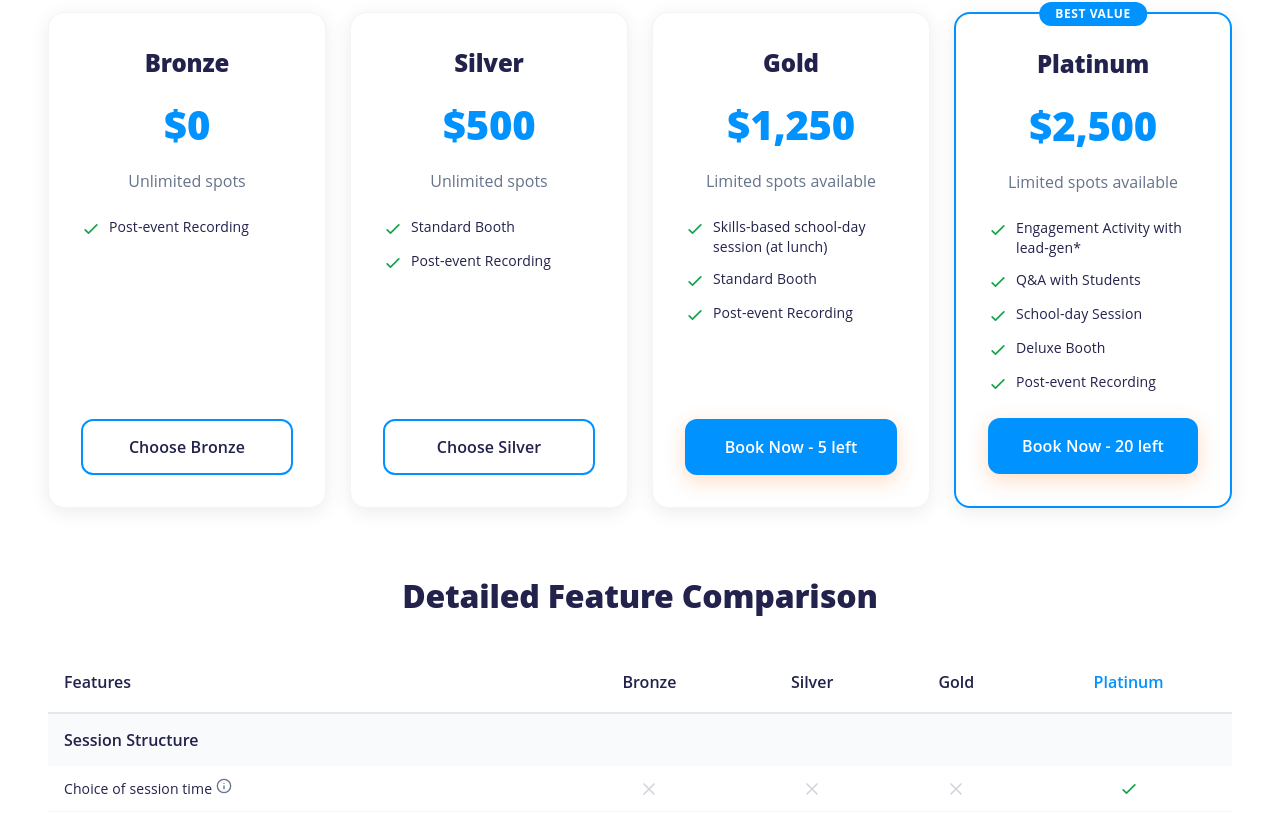
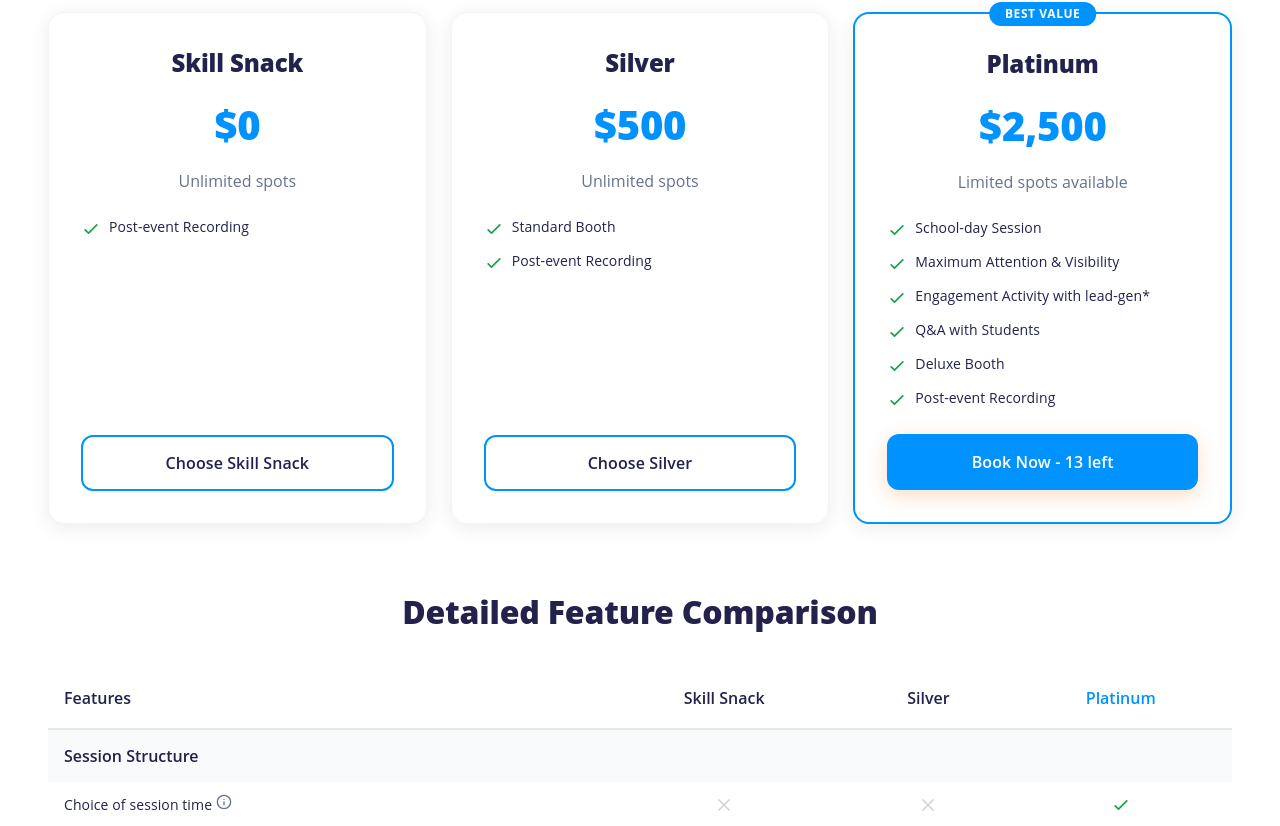
Before and after one commit to damianstory/board_facing_careerlaunch101, a Next.js app: page / in a window 1280 px wide. Shown: the part 2877-3703 px from the top of the page. Built offline with nearby package versions, Linux system fonts and the light colour scheme.

Commit message:
Refactor Tiers component and data structure for clarity
- Removed 'freelancer' tier and adjusted related features accordingly.
- Updated tier names and availability for improved consistency.
- Revised FAQ entry to remove specific references to 'freelancer' sessions.

```diff
--- a/src/components/sections/Tiers.tsx
+++ b/src/components/sections/Tiers.tsx
@@ -60,7 +60,6 @@ interface ComparisonFeature {
     name: string | React.ReactNode
     intern: boolean | string
     apprentice: boolean | string
-    freelancer: boolean | string
     specialist: boolean | string
   }[]
 }
@@ -82,7 +81,7 @@ export const Tiers: React.FC = () => {
     if (tier.availability === 'unlimited') {
       return 'Unlimited spots'
     }
-    if (tier.id === 'freelancer' || tier.id === 'specialist' || tier.id === 'generalist') {
+    if (tier.id === 'specialist' || tier.id === 'generalist') {
       return 'Limited spots available'
     }
     return `Only ${tier.availability} spots remaining`
@@ -110,28 +109,24 @@ export const Tiers: React.FC = () => {
           ),
           intern: false,
           apprentice: false,
-          freelancer: false,
           specialist: true,
         },
         {
           name: 'Q&A with students',
           intern: false,
           apprentice: false,
-          freelancer: false,
           specialist: true,
         },
         {
           name: 'School day session',
           intern: false,
           apprentice: false,
-          freelancer: true,
           specialist: true,
         },
         {
           name: 'Post-event recording',
           intern: true,
           apprentice: true,
-          freelancer: true,
           specialist: true,
         },
       ],
@@ -143,28 +138,24 @@ export const Tiers: React.FC = () => {
           name: 'Pre & post event promotion',
           intern: false,
           apprentice: false,
-          freelancer: true,
           specialist: true,
         },
         {
           name: 'Added to myB content hub',
           intern: false,
           apprentice: false,
-          freelancer: true,
           specialist: true,
         },
         {
           name: 'Session analytics',
           intern: false,
           apprentice: false,
-          freelancer: true,
           specialist: true,
         },
         {
           name: 'Post-event recording analytics',
           intern: true,
           apprentice: true,
-          freelancer: true,
           specialist: true,
         },
       ],
@@ -176,49 +167,42 @@ export const Tiers: React.FC = () => {
           name: 'Engagement activity w/ lead-gen*',
           intern: false,
           apprentice: false,
-          freelancer: false,
           specialist: true,
         },
         {
           name: 'Session slides embedded',
           intern: false,
           apprentice: false,
-          freelancer: false,
           specialist: true,
         },
         {
           name: 'Custom call to action',
           intern: false,
           apprentice: true,
-          freelancer: true,
           specialist: true,
         },
         {
           name: 'Downloadable resources',
           intern: false,
           apprentice: '2',
-          freelancer: '3',
           specialist: '5',
         },
         {
           name: '5 min max promo video',
           intern: false,
           apprentice: true,
-          freelancer: true,
           specialist: true,
         },
         {
           name: 'Ability for booth raffle',
           intern: false,
           apprentice: true,
-          freelancer: true,
           specialist: true,
         },
         {
           name: 'Company description',
           intern: false,
           apprentice: true,
-          freelancer: true,
           specialist: true,
         },
       ],
@@ -273,7 +257,7 @@ export const Tiers: React.FC = () => {
         {/* Tier Cards Grid */}
         <div
           ref={cardsRef}
-          className="grid grid-cols-1 tablet:grid-cols-2 desktop:grid-cols-4 gap-6 mb-16"
+          className="grid grid-cols-1 tablet:grid-cols-2 desktop:grid-cols-3 gap-6 mb-16"
         >
           {TIER_CONFIG.map((tier, index) => (
             <Card
@@ -346,7 +330,7 @@ export const Tiers: React.FC = () => {
                   size="default"
                   className={cn(
                     "w-full",
-                    (tier.id === 'freelancer' || tier.id === 'specialist' || tier.id === 'generalist') && "!bg-[#0092ff] !text-white hover:!bg-[#0076cc] active:!bg-[#005a99]"
+                    (tier.id === 'specialist' || tier.id === 'generalist') && "!bg-[#0092ff] !text-white hover:!bg-[#0076cc] active:!bg-[#005a99]"
                   )}
                 >
                   {isLimited(tier)
@@ -399,7 +383,7 @@ export const Tiers: React.FC = () => {
                   <React.Fragment key={catIdx}>
                     <tr className="bg-background-light">
                       <td
-                        colSpan={5}
+                        colSpan={4}
                         className="py-3 px-4 text-body font-semibold text-brand-navy"
                       >
                         {category.category}
@@ -413,7 +397,7 @@ export const Tiers: React.FC = () => {
                         <td className="py-3 px-4 text-body-small text-brand-navy">
                           {feature.name}
                         </td>
-                        {(['intern', 'apprentice', 'freelancer', 'specialist'] as const).map(tierKey => (
+                        {(['intern', 'apprentice', 'specialist'] as const).map(tierKey => (
                           <td key={tierKey} className="py-3 px-4 text-center">
                             {typeof feature[tierKey] === 'boolean' ? (
                               feature[tierKey] ? (
@@ -492,7 +476,7 @@ export const Tiers: React.FC = () => {
                     <React.Fragment key={catIdx}>
                       <tr className="bg-background-light">
                         <td
-                          colSpan={5}
+                          colSpan={4}
                           className="py-2 px-3 text-body-small font-semibold text-brand-navy"
                         >
                           {category.category}
@@ -506,7 +490,7 @@ export const Tiers: React.FC = () => {
                           <td className="py-2 px-3 text-body-small text-brand-navy sticky left-0 bg-background-white">
                             {feature.name}
                           </td>
-                          {(['intern', 'apprentice', 'freelancer', 'specialist'] as const).map(tierKey => (
+                          {(['intern', 'apprentice', 'specialist'] as const).map(tierKey => (
                             <td key={tierKey} className="py-2 px-3 text-center">
                               {typeof feature[tierKey] === 'boolean' ? (
                                 feature[tierKey] ? (
--- a/src/data/faq.ts
+++ b/src/data/faq.ts
@@ -16,7 +16,7 @@ export const faqs: FAQItem[] = [
   {
     id: 'format-agenda',
     question: 'What is the format/agenda for the day?',
-    answer: 'In addition to a kickoff/keynote, there will be 4 traditional blocks throughout the school day, with 5 sessions to choose from within each block. These sessions will be 45 minutes long, which includes roughly 15 minutes of Q&A.\n\nThe Freelance lunchtime block (optional for students) will feature 30 min long skills-focused sessions.\n\nTentative agenda looks like:\n• 9 - 9:15 am Welcome & Opening Remarks from myBlueprint\n• 9:15 - 9:45 am Keynote Speaker\n• 9:45 - 10:30 am Session Block 1\n• 10:45 - 11:30 am Session Block 2\n• 11:45 am - 12:30 pm Session Block 3\n• 12:30 - 1:15 pm Lunch + Sponsor Skills Sessions\n• 1:15 - 2 pm Session Block 4\n• 2 - 2:45 pm Explore Expo & Wrap-up\n• 7 - 7:45 pm Optional evening session',
+    answer: 'In addition to a kickoff/keynote, there will be 4 traditional blocks throughout the school day, with 5 sessions to choose from within each block. These sessions will be 45 minutes long, which includes roughly 15 minutes of Q&A.\n\nThe lunchtime block (optional for students) will feature 30 min long skills-focused sessions.\n\nTentative agenda looks like:\n• 9 - 9:15 am Welcome & Opening Remarks from myBlueprint\n• 9:15 - 9:45 am Keynote Speaker\n• 9:45 - 10:30 am Session Block 1\n• 10:45 - 11:30 am Session Block 2\n• 11:45 am - 12:30 pm Session Block 3\n• 12:30 - 1:15 pm Lunch + Sponsor Skills Sessions\n• 1:15 - 2 pm Session Block 4\n• 2 - 2:45 pm Explore Expo & Wrap-up\n• 7 - 7:45 pm Optional evening session',
     keywords: ['format', 'agenda', 'virtual', 'presentations', 'workshops', 'schedule']
   },
   {
--- a/src/data/tiers.ts
+++ b/src/data/tiers.ts
@@ -11,7 +11,7 @@ export interface TierConfig {
 export const TIER_CONFIG: TierConfig[] = [
   {
     id: 'intern',
-    name: 'Bronze',
+    name: 'Skill Snack',
     price: 0,
     availability: 'unlimited',
     benefits: [
@@ -29,28 +29,17 @@ export const TIER_CONFIG: TierConfig[] = [
     ],
   },
   {
-    id: 'freelancer',
-    name: 'Gold',
-    price: 1250,
-    availability: 5,
-    limited: true,
-    benefits: [
-      'Skills-based school-day session (at lunch)',
-      'Standard Booth',
-      'Post-event Recording',
-    ],
-  },
-  {
     id: 'specialist',
     name: 'Platinum',
     price: 2500,
-    availability: 20,
+    availability: 13,
     limited: true,
     featured: true,
     benefits: [
+      'School-day Session',
+      'Maximum Attention & Visibility',
       'Engagement Activity with lead-gen*',
       'Q&A with Students',
-      'School-day Session',
       'Deluxe Booth',
       'Post-event Recording',
     ],
```
